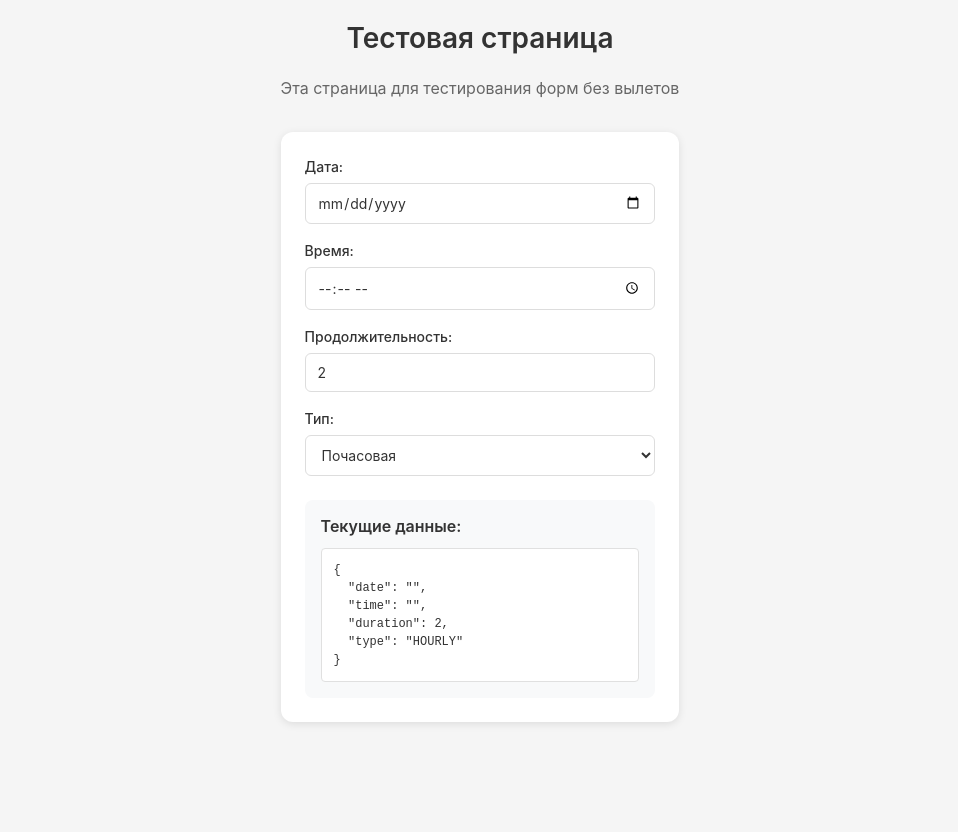
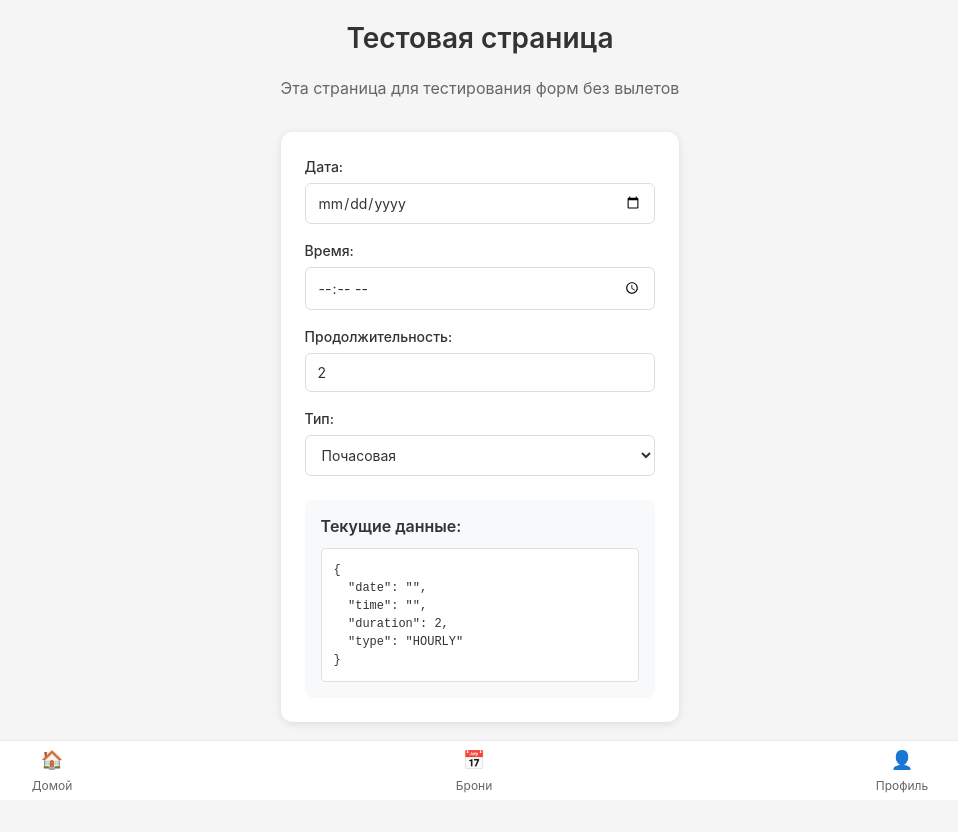
Before and after one commit to Almaz56/beri-pritsep, a React (Vite) app in the folder web/: page /test in a window 1280 px wide. Shown: the top 832 px of the page, without its empty margins (160-1118 px from the left). Before the commit the page ends 800 px from the top, so only its background shows below. Built offline with nearby package versions, Linux system fonts and the light colour scheme.

Commit message:
feat(ui): РЅРёР¶РЅСЏСЏ РЅР°РІРёРіР°С†РёСЏ Рё Р°РґР°РїС‚РёРІРЅС‹Р№ РєРѕРЅС‚РµР№РЅРµСЂ (max-width)

```diff
--- a/web/src/App.tsx
+++ b/web/src/App.tsx
@@ -10,11 +10,13 @@ import PhotoUploadPage from './pages/PhotoUploadPage';
 import DocumentUploadPage from './pages/DocumentUploadPage';
 import TestPage from './pages/TestPage';
 import './styles/App.css';
+import NavBar from './components/NavBar';
+import './styles/navbar.css';
 
 function App() {
   return (
     <ErrorBoundary>
-      <div className="app">
+      <div className="app app-container">
         <Routes>
           <Route path="/" element={<LocationPage />} />
           <Route path="/trailer/:id" element={
@@ -45,6 +47,7 @@ function App() {
                       } />
                       <Route path="/test" element={<TestPage />} />
         </Routes>
+        <NavBar />
       </div>
     </ErrorBoundary>
   );
--- /dev/null
+++ b/web/src/components/NavBar.tsx
@@ -0,0 +1,24 @@
+import React from 'react';
+import { NavLink } from 'react-router-dom';
+import '../styles/navbar.css';
+
+const NavBar: React.FC = () => {
+  return (
+    <nav className="navbar">
+      <NavLink to="/" className={({ isActive }) => isActive ? 'nav-item active' : 'nav-item'}>
+        <span className="nav-icon">🏠</span>
+        <span className="nav-label">Домой</span>
+      </NavLink>
+      <NavLink to="/bookings" className={({ isActive }) => isActive ? 'nav-item active' : 'nav-item'}>
+        <span className="nav-icon">📅</span>
+        <span className="nav-label">Брони</span>
+      </NavLink>
+      <NavLink to="/profile" className={({ isActive }) => isActive ? 'nav-item active' : 'nav-item'}>
+        <span className="nav-icon">👤</span>
+        <span className="nav-label">Профиль</span>
+      </NavLink>
+    </nav>
+  );
+};
+
+export default NavBar;
--- /dev/null
+++ b/web/src/styles/navbar.css
@@ -0,0 +1,49 @@
+.navbar {
+  position: fixed;
+  bottom: 0;
+  left: 0;
+  right: 0;
+  height: 60px;
+  background: #ffffff;
+  border-top: 1px solid #eaeaea;
+  display: flex;
+  align-items: center;
+  justify-content: space-around;
+  z-index: 1000;
+}
+
+.nav-item {
+  display: flex;
+  flex-direction: column;
+  align-items: center;
+  justify-content: center;
+  gap: 4px;
+  color: #666;
+  text-decoration: none;
+  font-size: 12px;
+}
+
+.nav-item .nav-icon {
+  font-size: 18px;
+}
+
+.nav-item.active {
+  color: #111;
+  font-weight: 600;
+}
+
+.app-container {
+  max-width: 480px;
+  margin: 0 auto;
+  padding-bottom: 70px; /* space for navbar */
+}
+
+.page-container {
+  padding: 12px;
+}
+
+@media (min-width: 520px) {
+  .page-container {
+    padding: 16px;
+  }
+}
```
